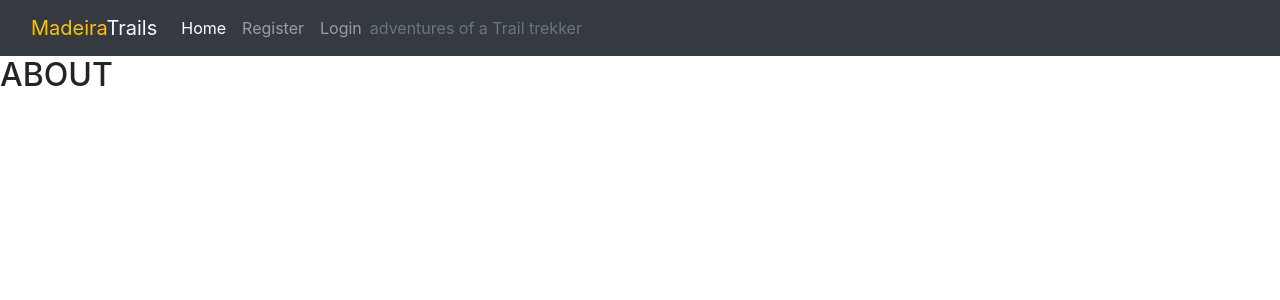
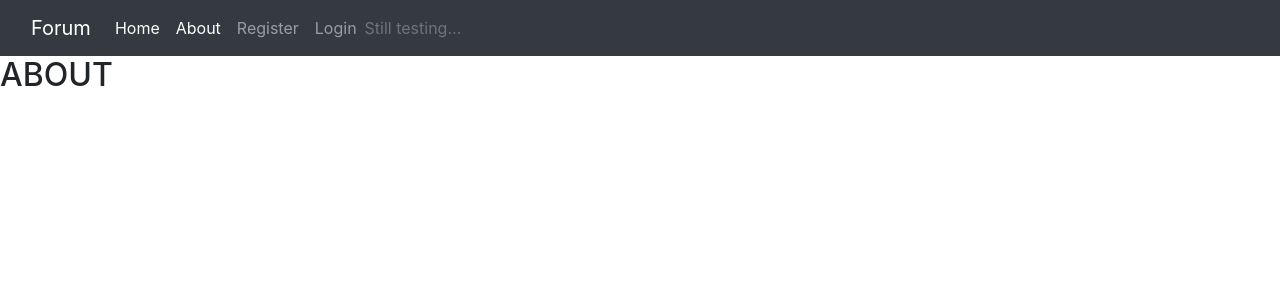
Before and after one commit to TiagoMA90/digital-nomads, a Django app: page /about/ in a window 1280 px wide. Shown: the top 300 px of the page. Run offline with Django 4.2, Linux system fonts and the light colour scheme.

Commit message:
apply and fix navigation menu to base.html

```diff
--- a/blog/templates/blog/base.html
+++ b/blog/templates/blog/base.html
@@ -8,34 +8,38 @@
     <link rel="stylesheet" href="https://cdn.jsdelivr.net/npm/bootstrap@4.3.1/dist/css/bootstrap.min.css" integrity="sha384-ggOyR0iXCbMQv3Xipma34MD+dH/1fQ784/j6cY/iJTQUOhcWr7x9JvoRxT2MZw1T" crossorigin="anonymous">
     <title>Forum</title>
 </head>
+
 <body>
     <nav class="navbar navbar-expand-lg  navbar-dark bg-dark">
         <div class="container-fluid">
-        <a class="navbar-brand" href="{% url 'home' %}"><span class="brand text-warning">Madeira<span class="thin text-light">Trails</span></span></span></a>
+            <a class="navbar-brand" href="/">Forum</a>
             <button class="navbar-toggler" type="button" data-bs-toggle="collapse" data-bs-target="#navbarText"
                 aria-controls="navbarText" aria-expanded="false" aria-label="Toggle navigation">
                 <span class="navbar-toggler-icon"></span>
             </button>
-        <div class="collapse navbar-collapse" id="navbarText">
+        <div class="collapse navbar-collapse">
             <ul class="navbar-nav me-auto mb-2 mb-lg-0">
                 <li class="nav-item">
-                    <a class="nav-link active" aria-current="page" href="{% url 'home' %}">Home</a>
+                    <a class="nav-link active" aria-current="page" href="/">Home</a>
+                <li>
+                    <a class="nav-link active" aria-current="page" href="/about">About</a>
+                </li>
                 </li>
                 {% if user.is_authenticated %}
                 <li class="nav-item">
-                    <a class="nav-link" href="{% url 'account_logout' %}">Logout</a>
+                    <a class="nav-link" href="#">Logout</a>
                 </li>
                 {% else %}
                 <li class="nav-item">
-                    <a class="nav-link" href="{% url 'account_signup' %}">Register</a>
+                    <a class="nav-link" href="#">Register</a>
                 </li>
                 <li class="nav-item">
-                    <a class="nav-link" href="{% url 'account_login' %}">Login</a>
+                    <a class="nav-link" href="#">Login</a>
                 </li>
                 {% endif %}
             </ul>
             <span class="navbar-text text-muted">
-                adventures of a Trail trekker
+                Still testing...
             </span>
         </div>
     </div>
```
Lines whose indentation alone changed are shown as unchanged.
